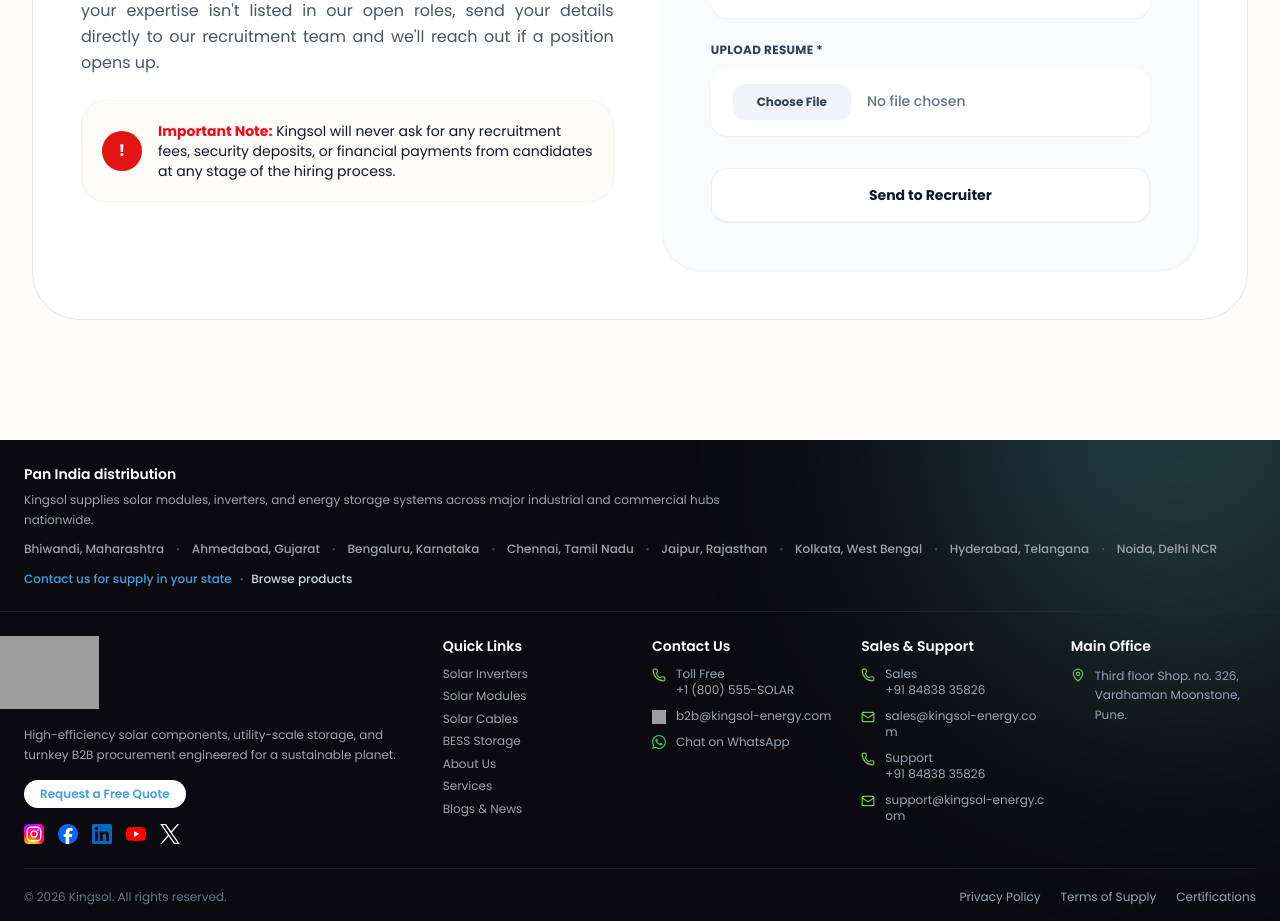
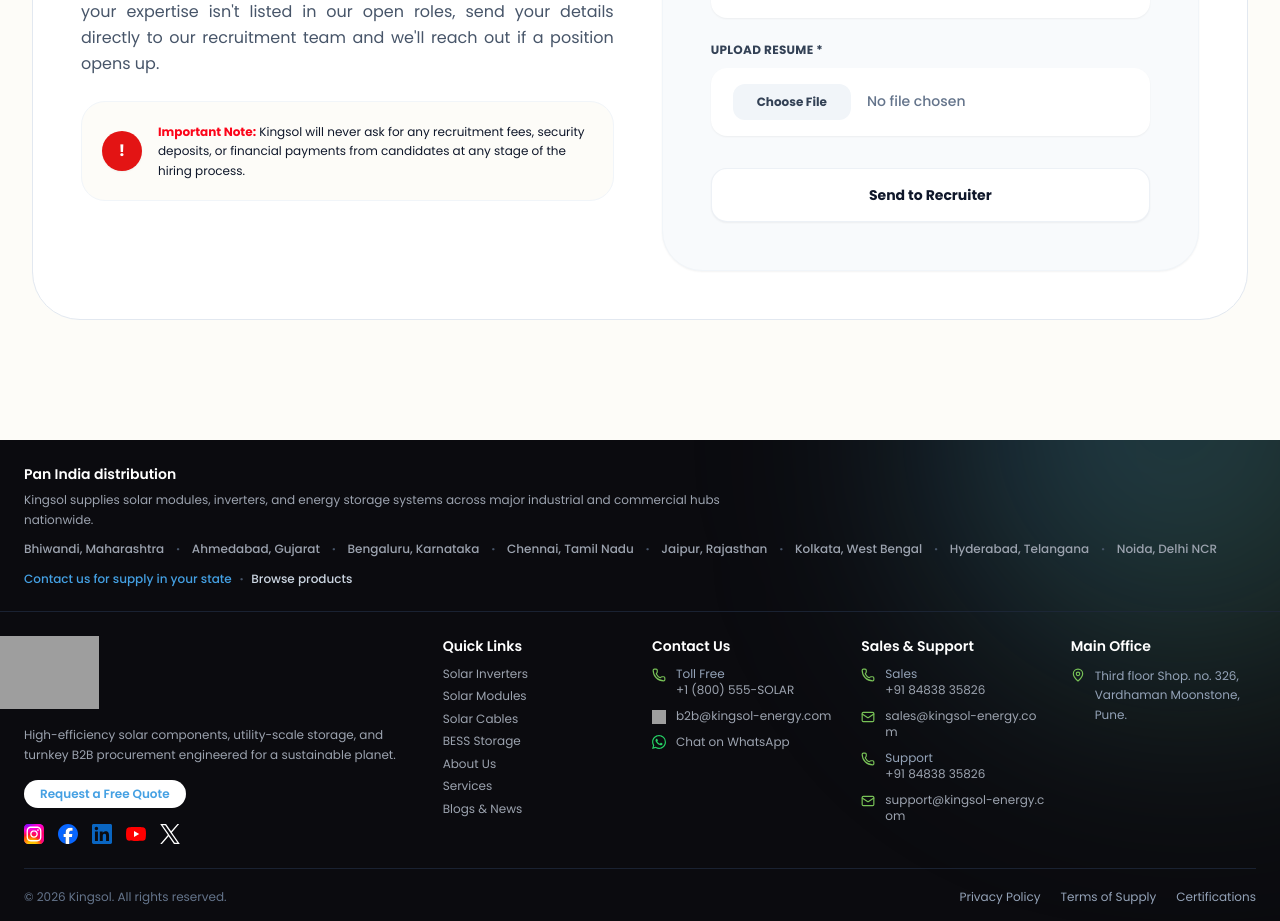
Before and after one commit to NachiketNikam04/kingsol-website-main, a React (Vite) app in the folder client/: page /careers in a window 1280 px wide. Shown: the part 1180-2101 px from the top of the page. Built offline with nearby package versions, Linux system fonts and the light colour scheme; no server answers; grey boxes are pictures that could not be loaded.

Commit message:
changes in careers page

```diff
--- a/client/src/pages/Careers.tsx
+++ b/client/src/pages/Careers.tsx
@@ -335,7 +335,7 @@ export default function Careers() {
               <div className="w-10 h-10 rounded-3xl bg-[#e31414] flex items-center justify-center text-white shrink-0 font-bold my-auto shadow-sm">
                 !
               </div>
-              <p className="md:text-sm text-slate-900 leading-relaxed">
+              <p className="text-xs text-slate-900 leading-relaxed">
                 <strong className="text-[#fc051a] font-bold">{currentDisclaimerTitle}</strong> {currentDisclaimerText}
               </p>
             </div>
```
